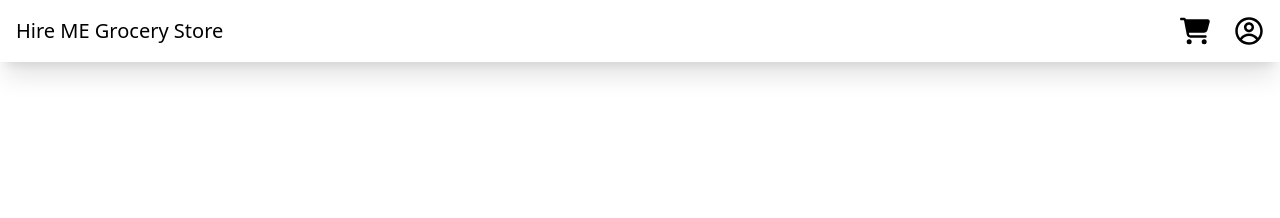
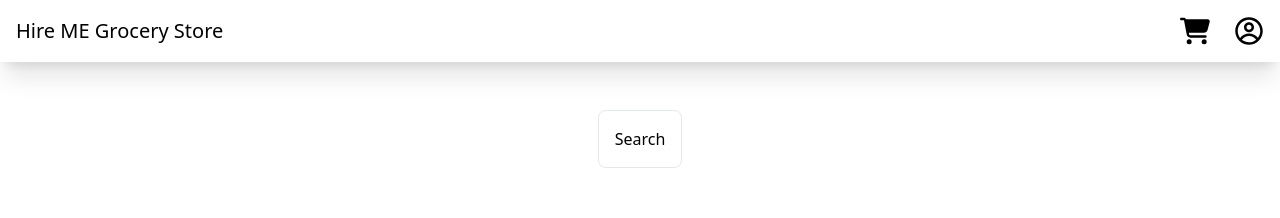
Before and after one commit to faisallyt/grocery-frontend, a React (Vite) app: page /scanned-list in a window 1280 px wide. Shown: the top 218 px of the page. Built offline with nearby package versions, Linux system fonts and the light colour scheme.

Commit message:
implement data to local storage

```diff
--- a/src/Pages/ScannedList.jsx
+++ b/src/Pages/ScannedList.jsx
@@ -51,6 +51,10 @@ const ScannedList = () => {
     });
   };
 
+  const SearchButtonHandler = () => {
+    localStorage.setItem("searchedItems", JSON.stringify(selectedItems));
+  };
+
   return (
     <div className="px-10 py-6 mx-auto flex flex-col justify-center items-center">
       {list && (
@@ -73,6 +77,11 @@ const ScannedList = () => {
               />
             </li>
           ))}
+          <button
+            className="p-4 rounded-lg border"
+            onClick={SearchButtonHandler}>
+            Search
+          </button>
         </ul>
       )}
     </div>
```
